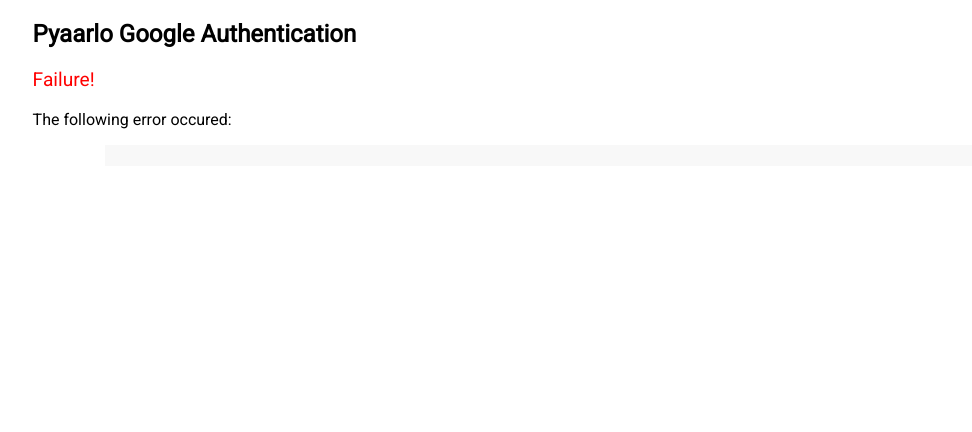
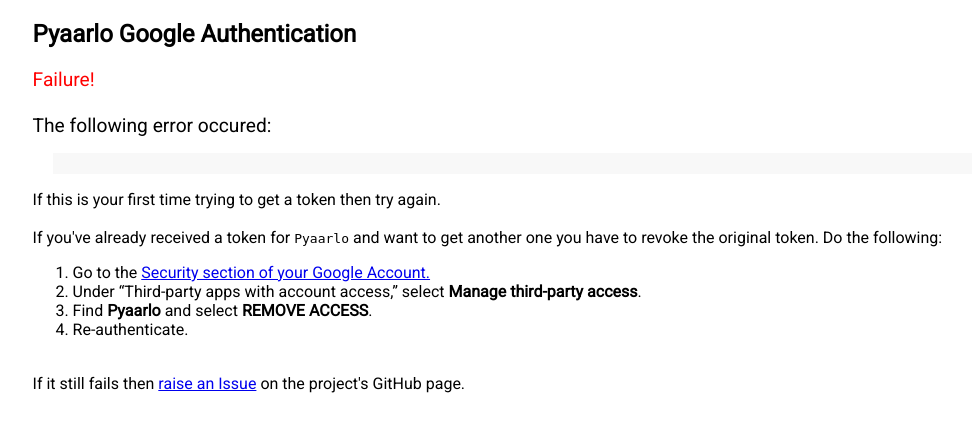
Before and after one commit to twrecked/pyaarlo-tfa-helper, a Flask app: template google-app-engine/google-auth/templates/error.html in a window 1280 px wide. Shown: the top 432 px of the page, without its empty margins (89-1061 px from the left). Run offline with Flask 2, Linux system fonts and the light colour scheme; the template is opened without the code that fills it, so the values that code supplies are empty.

Commit message:
Tidied some more stuff.

```diff
--- a/google-app-engine/google-auth/files/styles.css
+++ b/google-app-engine/google-auth/static/styles.css
@@ -8,6 +8,6 @@ body {
 pre {
     font-family: 'Roboto Mono', monospace;
     background-color: #F8F8F8;
-    margin-left: 7%;
-    margin-right: 7%;
+    margin-left: 2%;
+    margin-right: 2%;
 }
--- a/google-app-engine/google-auth/templates/error.html
+++ b/google-app-engine/google-auth/templates/error.html
@@ -1,13 +1,32 @@
 {% extends "layout.html" %}
 {% block content %}
 
-<p style="font-size:larger; color:red">Failure!</p>
-
+<span style="font-size:larger">
+    <span style="color:red">Failure!</span>
+<br><br>
 The following error occured:
+</span>
+<br>
 
 <pre>
 {{error}}
 </pre>
-{{try_this}}
+
+If this is your first time trying to get a token then try again.
+
+<br><br>
+If you've already received a token for <tt>Pyaarlo</tt> and want to get another
+one you have to revoke the original token. Do the following:
+
+<ol>
+    <li>Go to the <a href="https://myaccount.google.com/security">Security section of your Google Account.</a></li>
+    <li>Under “Third-party apps with account access,” select <b>Manage third-party access</b>.</li>
+    <li>Find <b>Pyaarlo</b> and select <b>REMOVE ACCESS</b>.</li>
+    <li>Re-authenticate.</li>
+</ol>
+<br>
+
+If it still fails then <a href="https://github.com/twrecked/pyaarlo-tfa-helper/issues">raise an Issue</a> on the
+project's GitHub page.
 
 {% endblock %}
--- a/google-app-engine/google-auth/templates/layout.html
+++ b/google-app-engine/google-auth/templates/layout.html
@@ -4,7 +4,7 @@
     <link rel="preconnect" href="https://fonts.googleapis.com">
     <link rel="preconnect" href="https://fonts.gstatic.com" crossorigin>
     <link href="https://fonts.googleapis.com/css2?family=Roboto&family=Roboto+Mono&display=swap" rel="stylesheet">
-    <link rel="stylesheet" href="files/styles.css">
+    <link rel="stylesheet" href="/static/styles.css">
     <meta charset="UTF-8">
     <title>Pyaarlo Google Authentication</title>
 </head>
```
Also changed, not shown: google-app-engine/google-auth/main.py (+10 -11 lines), google-app-engine/google-auth/templates/success.html (+5 -2 lines).
